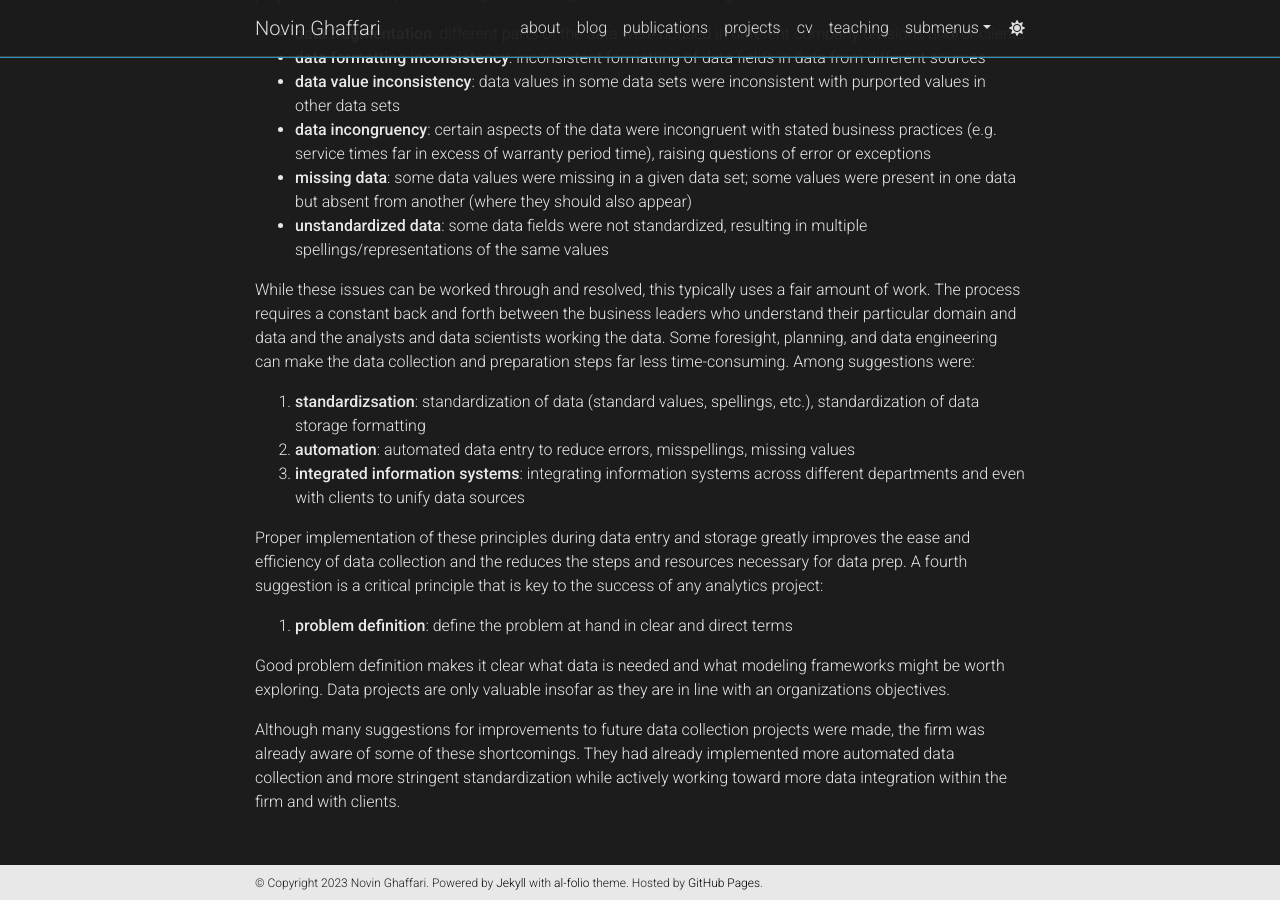
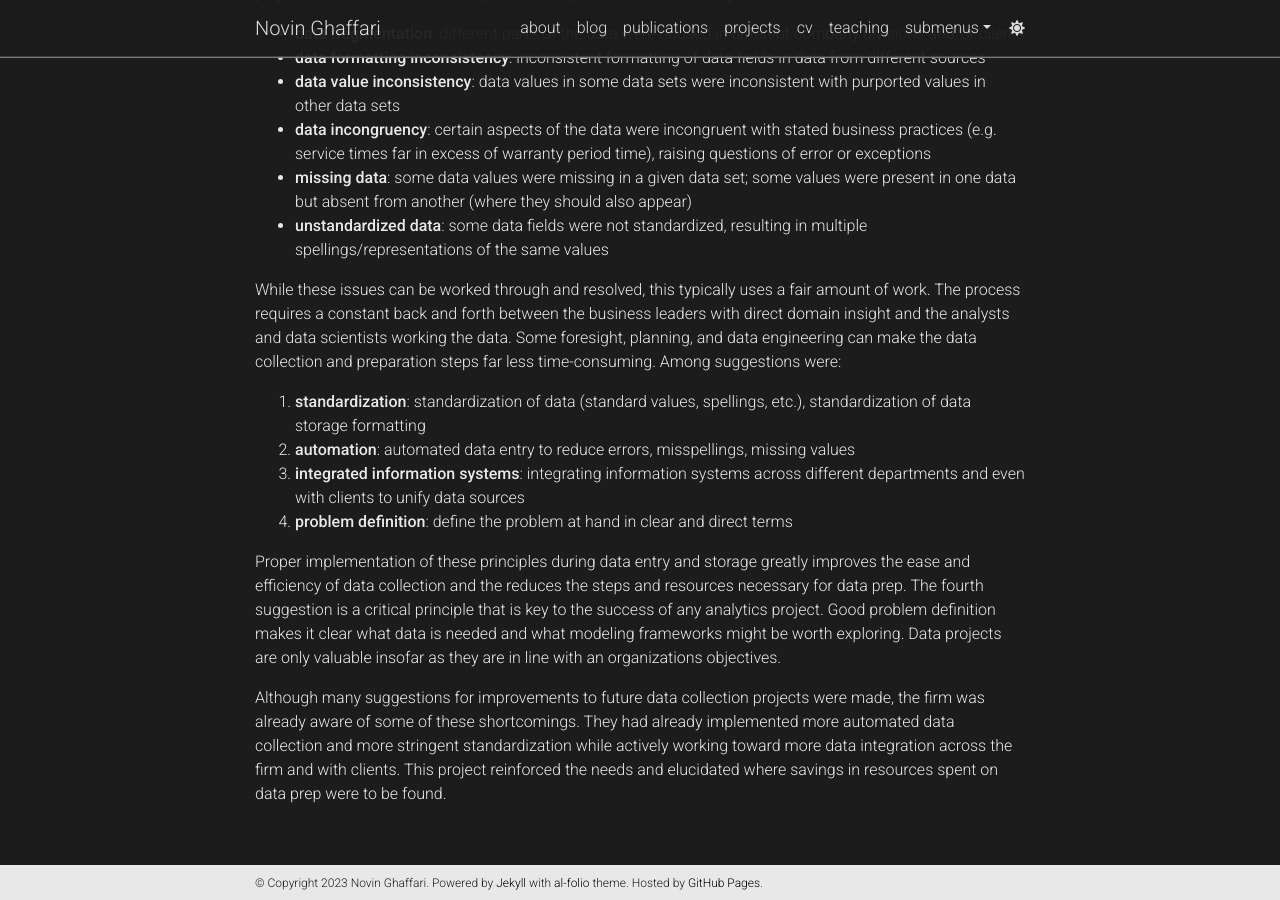
Before and after one commit to nghaffari/nghaffari.github.io, a Jekyll site: the page built from _projects/1_project.md, in a window 1280 px wide and 900 px high, scrolled down 608 px. Built offline with Jekyll 4.4.1, drawn with Linux system fonts in a browser that asks for light colours; comment, search, counter and statistics services are not loaded; a style sheet for code colours, icons or effects is not loaded.

Commit message:
Update 1_project.md

```diff
--- a/_projects/1_project.md
+++ b/_projects/1_project.md
@@ -22,16 +22,13 @@
 * **missing data**: some data values were missing in a given data set; some values were present in one data but absent from another (where they should also appear)
 * **unstandardized data**: some data fields were not standardized, resulting in multiple spellings/representations of the same values
 
-While these issues can be worked through and resolved, this typically uses a fair amount of work. The process requires a constant back and forth between the business leaders who understand their particular domain and data and the analysts and data scientists working the data. Some foresight, planning, and data engineering can make the data collection and preparation steps far less time-consuming. Among suggestions were:
+While these issues can be worked through and resolved, this typically uses a fair amount of work. The process requires a constant back and forth between the business leaders with direct domain insight and the analysts and data scientists working the data. Some foresight, planning, and data engineering can make the data collection and preparation steps far less time-consuming. Among suggestions were:
 
-1. **standardizsation**: standardization of data (standard values, spellings, etc.), standardization of data storage formatting
+1. **standardization**: standardization of data (standard values, spellings, etc.), standardization of data storage formatting
 2. **automation**: automated data entry to reduce errors, misspellings, missing values
 3. **integrated information systems**: integrating information systems across different departments and even with clients to unify data sources
-
-Proper implementation of these principles during data entry and storage greatly improves the ease and efficiency of data collection and the reduces the steps and resources necessary for data prep. A fourth suggestion is a critical principle that is key to the success of any analytics project:
-
 4. **problem definition**: define the problem at hand in clear and direct terms
 
-Good problem definition makes it clear what data is needed and what modeling frameworks might be worth exploring. Data projects are only valuable insofar as they are in line with an organizations objectives.
+Proper implementation of these principles during data entry and storage greatly improves the ease and efficiency of data collection and the reduces the steps and resources necessary for data prep. The fourth suggestion is a critical principle that is key to the success of any analytics project. Good problem definition makes it clear what data is needed and what modeling frameworks might be worth exploring. Data projects are only valuable insofar as they are in line with an organizations objectives.
 
-Although many suggestions for improvements to future data collection projects were made, the firm was already aware of some of these shortcomings. They had already implemented more automated data collection and more stringent standardization while actively working toward more data integration within the firm and with clients.
+Although many suggestions for improvements to future data collection projects were made, the firm was already aware of some of these shortcomings. They had already implemented more automated data collection and more stringent standardization while actively working toward more data integration across the firm and with clients. This project reinforced the needs and elucidated where savings in resources spent on data prep were to be found.
```
Also changed, not shown: other parts of _projects/1_project.md (+1 -1 lines).
